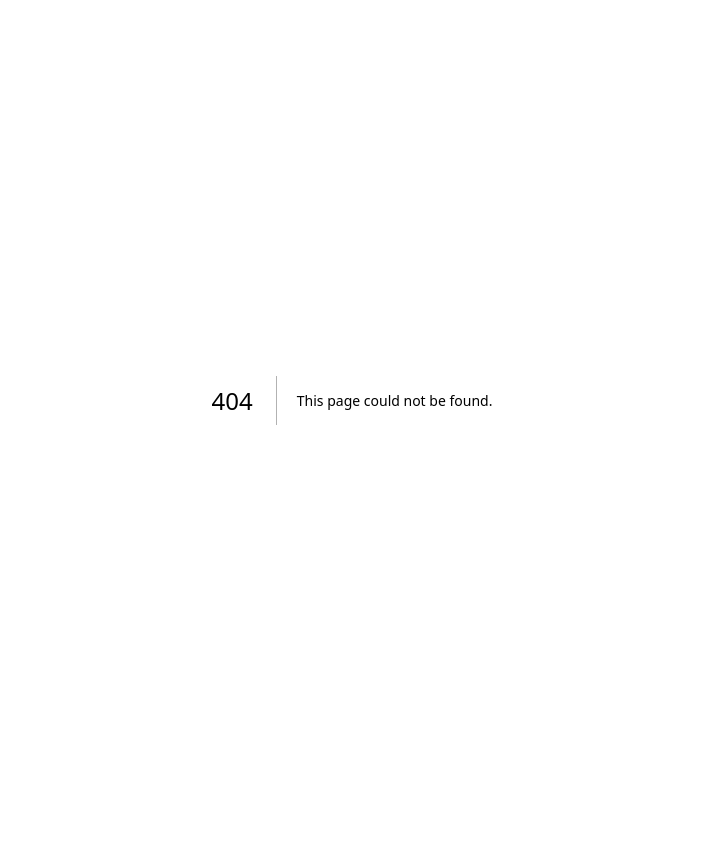
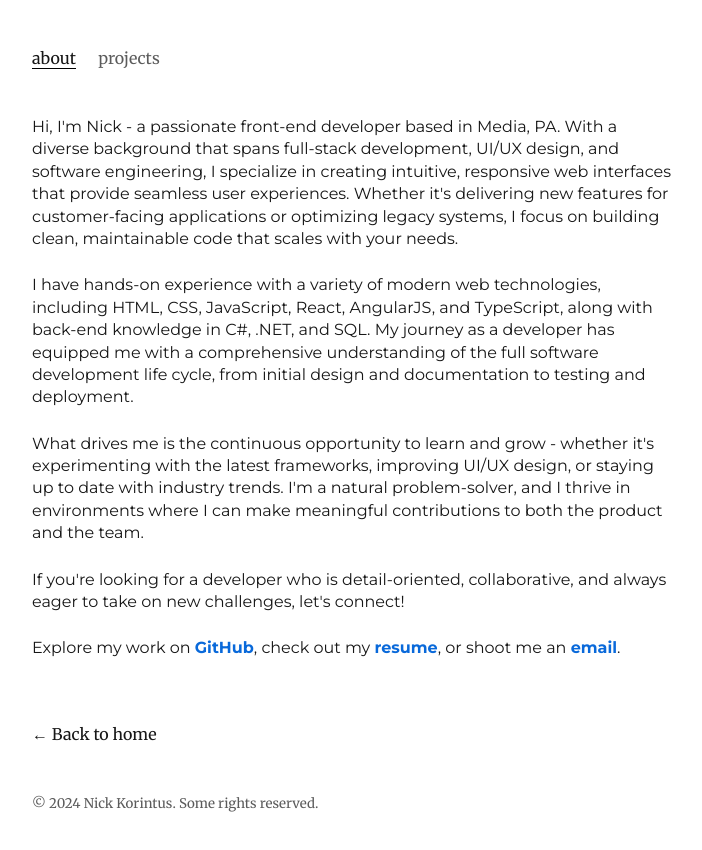
Before and after one commit to npkorintus/nickkorintus, a Next.js app: page /about in a window 1280 px wide. Before the commit this address had no page. Shown: the top 850 px of the page, without its empty margins (288-990 px from the left). Before the commit the page ends 800 px from the top, so only its background shows below. Built offline with nearby package versions, Linux system fonts and the light colour scheme.

Commit message:
created About and Projects pages and styles

```diff
--- /dev/null
+++ b/src/pages/about.tsx
@@ -0,0 +1,70 @@
+import React from "react";
+import Head from "next/head";
+import Layout from "@/components/layout";
+import styles from "@/styles/About.module.css";
+
+export default function About() {
+  return (
+    <Layout>
+      <Head>
+        <title>About</title>
+      </Head>
+      <section className={styles.about}>
+        <p className={styles.text}>
+          Hi, I&apos;m Nick - a passionate front-end developer based in Media,
+          PA. With a diverse background that spans full-stack development, UI/UX
+          design, and software engineering, I specialize in creating intuitive,
+          responsive web interfaces that provide seamless user experiences.
+          Whether it&apos;s delivering new features for customer-facing
+          applications or optimizing legacy systems, I focus on building clean,
+          maintainable code that scales with your needs.
+        </p>
+        <p className={styles.text}>
+          I have hands-on experience with a variety of modern web technologies,
+          including HTML, CSS, JavaScript, React, AngularJS, and TypeScript,
+          along with back-end knowledge in C#, .NET, and SQL. My journey as a
+          developer has equipped me with a comprehensive understanding of the
+          full software development life cycle, from initial design and
+          documentation to testing and deployment.
+        </p>
+        <p className={styles.text}>
+          What drives me is the continuous opportunity to learn and grow -
+          whether it&apos;s experimenting with the latest frameworks, improving
+          UI/UX design, or staying up to date with industry trends. I&apos;m a
+          natural problem-solver, and I thrive in environments where I can make
+          meaningful contributions to both the product and the team.
+        </p>
+        <p className={styles.text}>
+          If you&apos;re looking for a developer who is detail-oriented,
+          collaborative, and always eager to take on new challenges, let&apos;s
+          connect!
+        </p>
+        <p className={styles.text}>
+          Explore my work on{" "}
+          <a
+            className={styles.link}
+            target="_blank"
+            rel="noopener noreferrer"
+            href="https://github.com/npkorintus"
+          >
+            GitHub
+          </a>
+          , check out my{" "}
+          <a
+            className={styles.link}
+            href="/Nick_Korintus_Resume.pdf"
+            target="_blank"
+            rel="noopener noreferrer"
+          >
+            resume
+          </a>
+          , or shoot me an{" "}
+          <a href="mailto:nicholas.korintus@gmail.com" className={styles.link}>
+            email
+          </a>
+          .
+        </p>
+      </section>
+    </Layout>
+  );
+}
--- /dev/null
+++ b/src/styles/About.module.css
@@ -0,0 +1,13 @@
+.text {
+  margin: 1.5rem 0;
+  line-height: 1.4;
+}
+
+.link {
+  color: #0969da;
+  font-weight: bold;
+}
+
+.link:hover {
+  text-decoration: underline;
+}
```
Also changed, not shown: src/pages/projects.tsx (added, +44 -0 lines), src/styles/Projects.module.css (added, +26 -0 lines).
